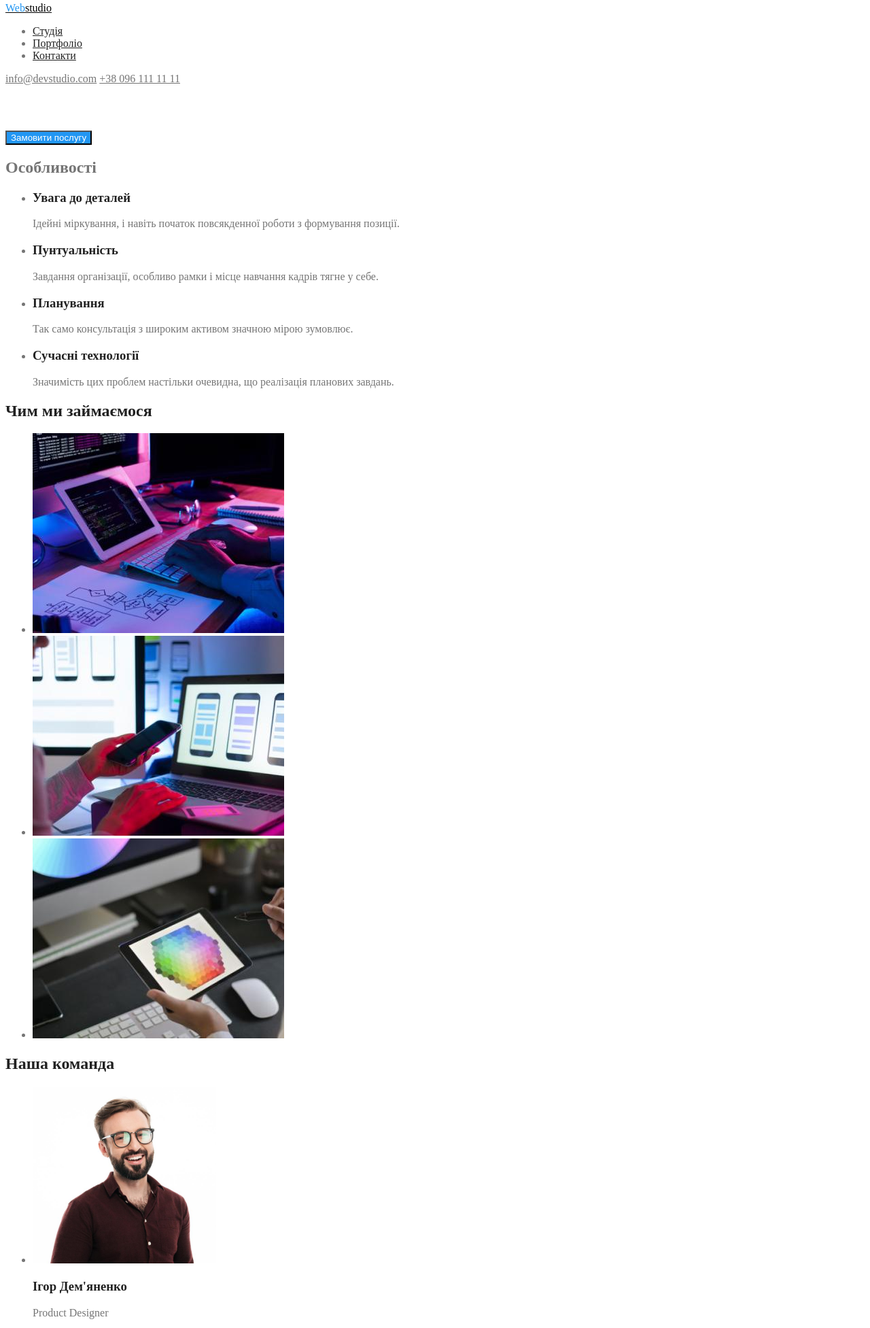
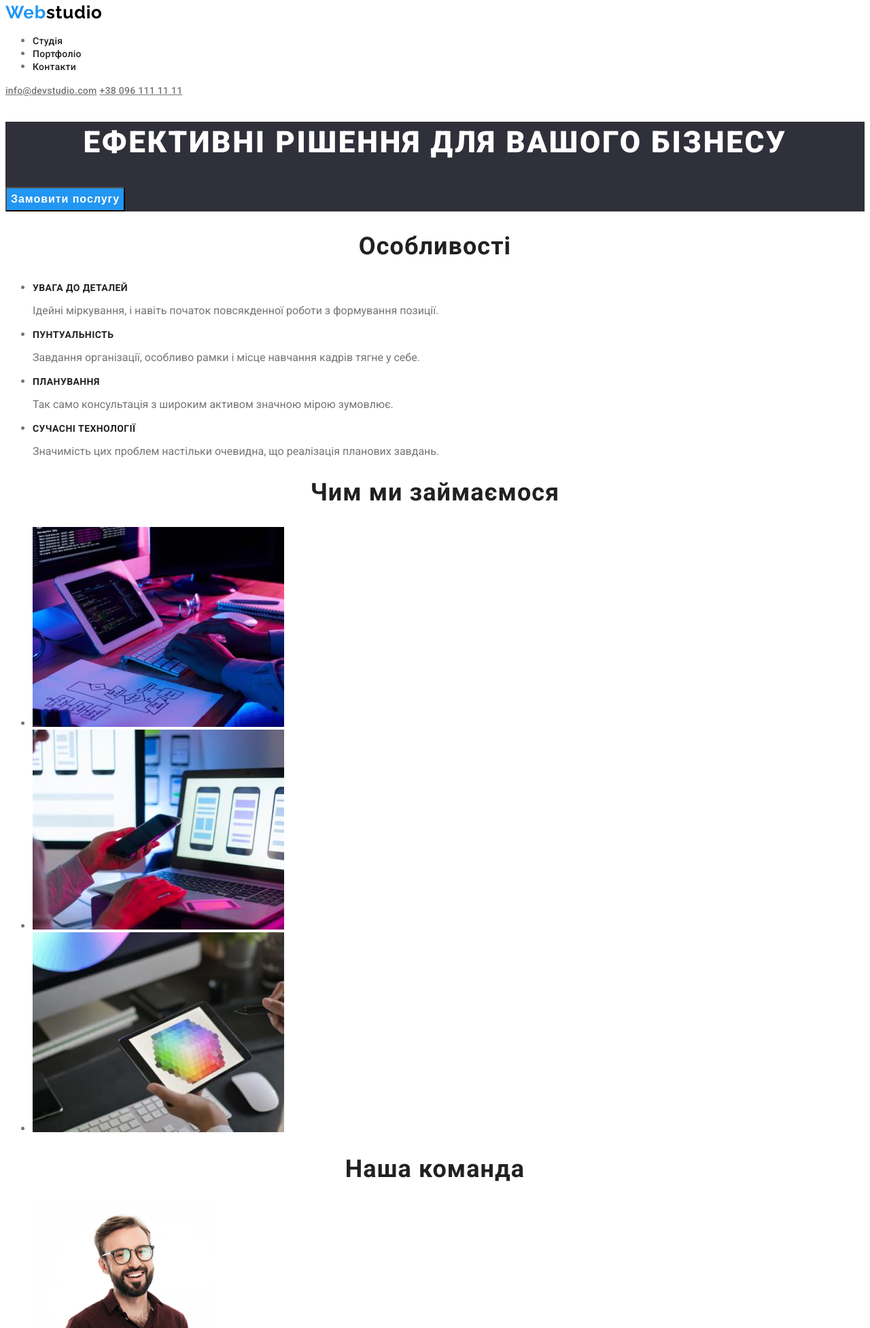
Before and after one commit to filipchukdv/goit-markup-hw-03, a plain HTML site: page index.html in a window 1280 px wide. Shown: the part 5-1958 px from the top of the page at 68% size. Drawn offline with Linux system fonts and the light colour scheme.

Commit message:
колір+шрифт для головної сторінки

```diff
--- a/css/styles.css
+++ b/css/styles.css
@@ -4,15 +4,34 @@
   --accent-color: #2196f3;
 }
 body {
+  font-family: Roboto;
   color: var(--main-text-color);
 }
+
+/* Шапка */
+
 .logo {
+  font-family: 'Raleway';
+  font-style: normal;
+  font-weight: 700;
+  font-size: 26px;
+  line-height: 31px;
+  letter-spacing: 0.03em;
+  text-decoration-line: none;
+
   color: #000000;
 }
 .logo span {
   color: var(--accent-color);
 }
 .nav-link {
+  font-style: normal;
+  font-weight: 500;
+  font-size: 14px;
+  line-height: 16px;
+  letter-spacing: 0.02em;
+  text-decoration-line: none;
+  list-style-type: none;
   color: var(--title-text-color);
 }
 .nav-link:hover,
@@ -20,29 +39,106 @@ body {
   color: var(--accent-color);
 }
 .contacts-link {
+  font-style: normal;
+  font-weight: 500;
+  font-size: 14px;
+  line-height: 16px;
+  letter-spacing: 0.02em;
   color: var(--main-text-color);
 }
 .contacts-link:hover,
 .contacts-link:focus {
   color: var(--accent-color);
 }
+
+/* Герой */
+.hero-section {
+  background-color: #2f303a;
+}
 .hero-title {
+  font-style: normal;
+  font-weight: 900;
+  font-size: 44px;
+  line-height: 60px;
+  /* or 136% */
+  text-align: center;
+  letter-spacing: 0.06em;
+  text-transform: uppercase;
   color: #ffffff;
 }
-.section-title {
-  color: var(--title-text-color);
-}
-.button {
+.hero-button {
+  font-style: normal;
+  font-weight: 700;
+  font-size: 16px;
+  line-height: 30px;
+  /* identical to box height, or 188% */
+  display: flex;
+  align-items: center;
+  text-align: center;
+  letter-spacing: 0.06em;
   color: #ffffff;
   background-color: var(--accent-color);
 }
+.hero-button:active {
+  background-color: #188ce8;
+}
+.section-title{
+  font-style: normal;
+font-weight: 700;
+font-size: 36px;
+line-height: 42px;
+text-align: center;
+letter-spacing: 0.03em;
+color:var(--title-text-color);
+}
 .list-item {
+  font-style: normal;
+  font-weight: 700;
+  font-size: 14px;
+  line-height: 16px;
+  letter-spacing: 0.03em;
+  text-transform: uppercase;
   color: var(--title-text-color);
 }
+.team-name {
+  font-style: normal;
+  font-weight: 500;
+  font-size: 16px;
+  line-height: 19px;
+  /* identical to box height */
+  text-align: center;
+  letter-spacing: 0.03em;
+  color: var(--title-text-color);
+}
+.team-position {
+  font-style: normal;
+  font-weight: 400;
+  font-size: 16px;
+  line-height: 19px;
+  /* identical to box height */
+  text-align: center;
+  letter-spacing: 0.03em;
+}
+/* Підвал */
+.footer {
+  background-color: #2f303a;
+}
 .footer-address {
+  font-style: normal;
+  font-weight: 400;
+  font-size: 14px;
+  line-height: 24px;
+  /* or 171% */
+  letter-spacing: 0.03em;
   color: #ffffff;
 }
 .footer-link {
+  font-style: normal;
+  font-weight: 400;
+  font-size: 14px;
+  line-height: 24px;
+  /* or 171% */
+  letter-spacing: 0.03em;
   color: rgba(255, 255, 255, 0.6);
 }
 .footer-link:hover,
--- a/index.html
+++ b/index.html
@@ -5,13 +5,19 @@
     <meta http-equiv="X-UA-Compatible" content="IE=edge" />
     <meta name="viewport" content="width=device-width, initial-scale=1.0" />
     <title>Головна</title>
+    <link rel="preconnect" href="https://fonts.googleapis.com" />
+    <link rel="preconnect" href="https://fonts.gstatic.com" crossorigin />
+    <link
+      href="https://fonts.googleapis.com/css2?family=Raleway:wght@700&family=Roboto:wght@400;500;700;900&display=swap"
+      rel="stylesheet"
+    />
     <link rel="stylesheet" href="./css/styles.css" />
   </head>
   <body>
     <header>
       <nav>
         <a href="./index.html" class="logo"><span>Web</span>studio</a>
-        <ul>
+        <ul class="nav">
           <li><a href="./index.html" class="nav-link">Студія</a></li>
           <li><a href="./portfolio.html" class="nav-link">Портфоліо</a></li>
           <li><a href="#" class="nav-link">Контакти</a></li>
@@ -21,12 +27,12 @@
       </nav>
     </header>
     <main>
-      <section>
+      <section class="hero-section">
         <h1 class="hero-title">Ефективні рішення для вашого бізнесу</h1>
-        <button type="button" class="button">Замовити послугу</button>
+        <button type="button" class="hero-button">Замовити послугу</button>
       </section>
       <section>
-        <h2>Особливості</h2>
+        <h2 class="section-title">Особливості</h2>
         <ul>
           <li>
             <h3 class="list-item">Увага до деталей</h3>
@@ -63,28 +69,28 @@
         <ul>
           <li>
             <img width="270" src="./images/section4-1.jpg" alt="Чоловік посміхається" />
-            <h3 class="list-item">Ігор Дем'яненко</h3>
-            <p lang="en">Product Designer</p>
+            <h3 class="team-name">Ігор Дем'яненко</h3>
+            <p lang="en" class="team-position">Product Designer</p>
           </li>
           <li>
             <img width="270" src="./images/section4-2.jpg" alt="Дівчина посміхається" />
-            <h3 class="list-item">Ольга Рєпіна</h3>
-            <p lang="en">Frontend Developer</p>
+            <h3 class="team-name">Ольга Рєпіна</h3>
+            <p lang="en" class="team-position">Frontend Developer</p>
           </li>
           <li>
             <img width="270" src="./images/section4-3.jpg" alt="Чоловік посміхається" />
-            <h3 class="list-item">Микола Тарасов</h3>
-            <p lang="en">Marketing</p>
+            <h3 class="team-name">Микола Тарасов</h3>
+            <p lang="en" class="team-position">Marketing</p>
           </li>
           <li>
             <img width="270" src="./images/section4-4.jpg" alt="Чоловік посміхається" />
-            <h3 class="list-item">Михайло Єрмаков</h3>
-            <p lang="en">UI Designer</p>
+            <h3 class="team-name">Михайло Єрмаков</h3>
+            <p lang="en" class="team-position">UI Designer</p>
           </li>
         </ul>
       </section>
     </main>
-    <footer>
+    <footer class="footer">
       <a href="./index.html" class="logo"><span>Web</span>studio</a>
       <address>
         <a href="https://goo.gl/maps/w5kjyVBukAjHsQ1q7" class="footer-address"
```
Also changed, not shown: portfolio.html (+16 -15 lines).
